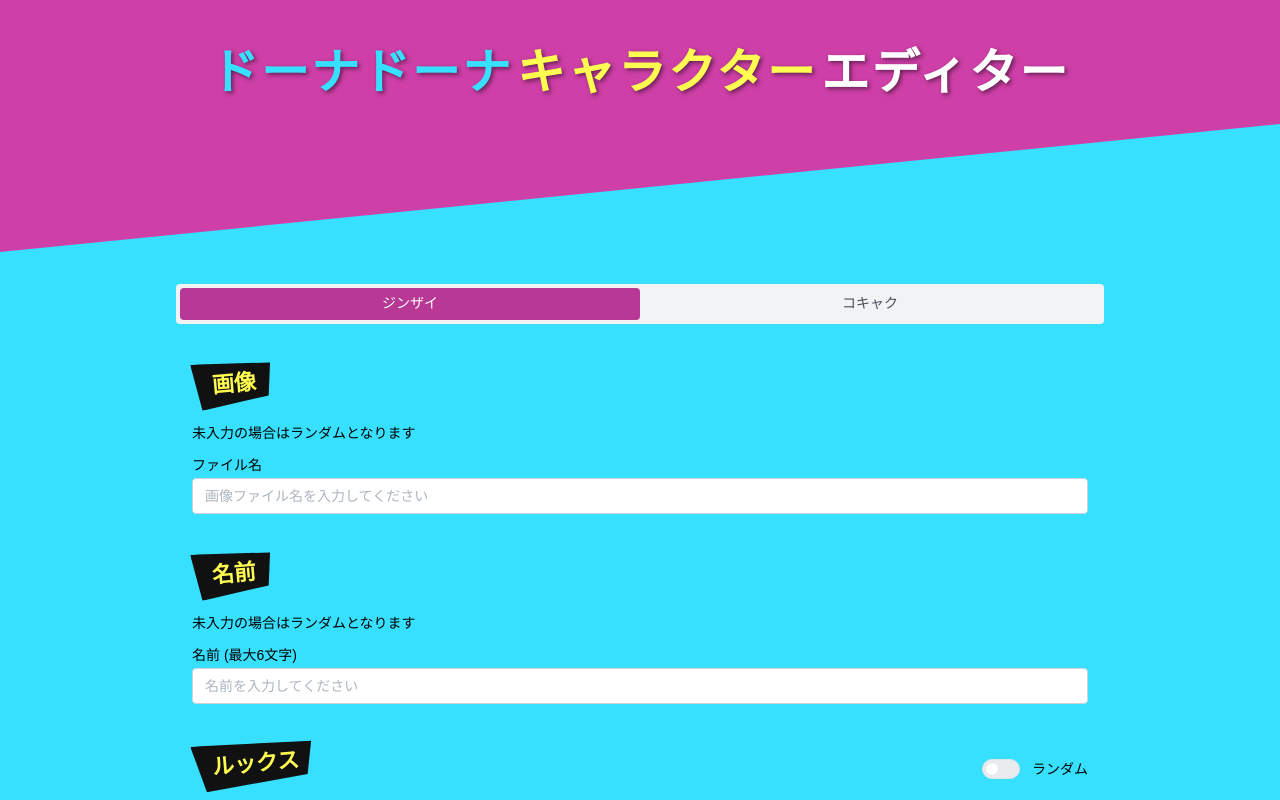
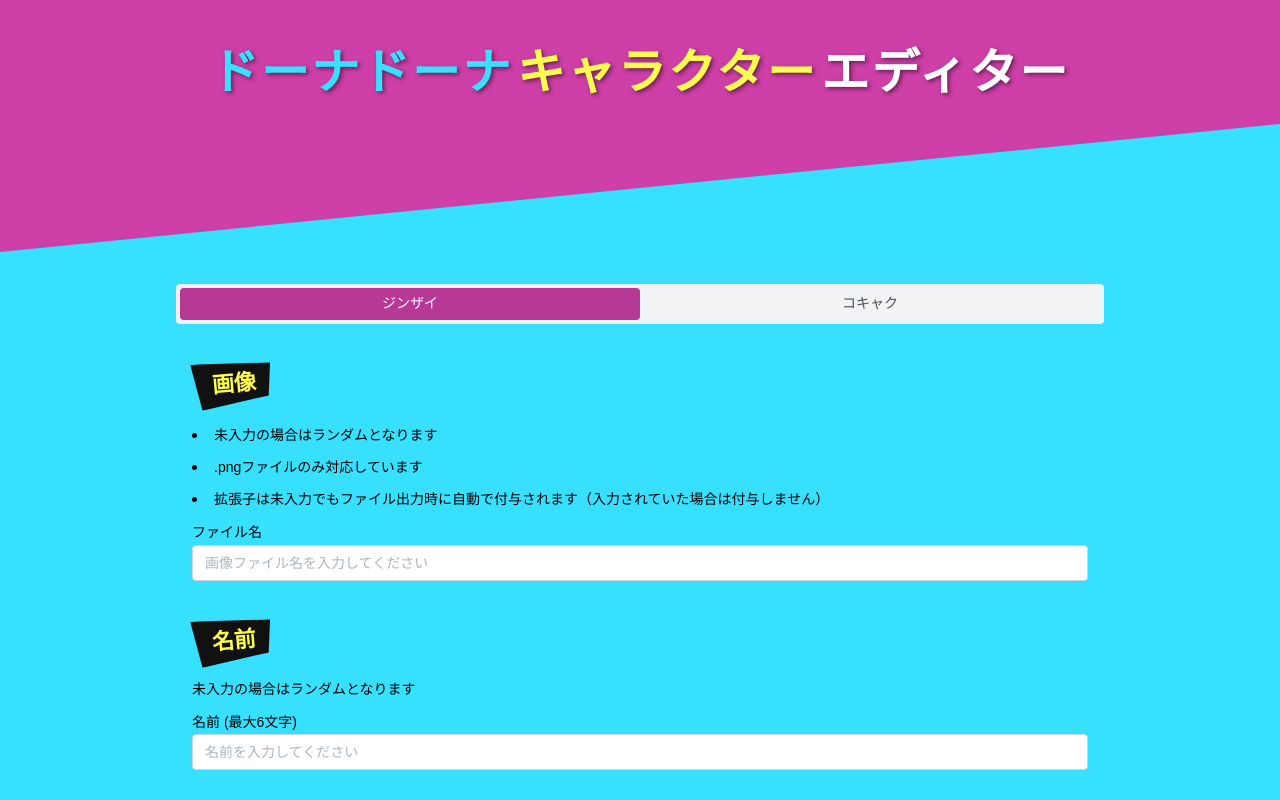
Before and after one commit to darkeroticism/dark-game-character-editor, a React (Vite) app: page / in a window 1280 px wide. Shown: the top 800 px of the page. Built offline with nearby package versions, Linux system fonts and the light colour scheme.

Commit message:
🚸 画像ファイル入力で拡張子を自動補完するように改良

```diff
--- a/src/DohnaDohna/StateToTxtConverter.ts
+++ b/src/DohnaDohna/StateToTxtConverter.ts
@@ -1,10 +1,4 @@
-import {
-  HaruuriCharacterParameter,
-  Jinzai,
-  JinzaiProfileTexts,
-  Kokyaku,
-  rankInfo,
-} from './data';
+import { HaruuriCharacterParameter, Jinzai, JinzaiProfileTexts, Kokyaku, rankInfo } from './data';
 import { Attribute } from './attribute';
 
 // ランク値からINI用の文字列を生成する関数
@@ -47,7 +41,14 @@ const formatProfileRows = (profiles: JinzaiProfileTexts): string => {
 
 // ジンザイのINIコンテンツを生成する関数
 export const generateJinzaiIniContent = (jinzai: Jinzai): string => {
-  const imageRow = jinzai.image === null ? null : `画像=${jinzai.image}`;
+  // 画像ファイル名に.pngがついていなければ付与する
+  const imageFileName =
+    jinzai.image === null
+      ? null
+      : jinzai.image.toLowerCase().endsWith('.png')
+        ? jinzai.image
+        : `${jinzai.image}.png`;
+  const imageRow = imageFileName === null ? null : `画像=${imageFileName}`;
   const nameRow = jinzai.name === null ? null : `名前=${jinzai.name || ''}`;
   const looksRow = jinzai.looks === null ? null : `ルックス=${formatRankValue(jinzai.looks)}`;
   const technicRow =
@@ -76,7 +77,14 @@ export const generateJinzaiIniContent = (jinzai: Jinzai): string => {
 // コキャクのINIコンテンツを生成する関数
 export const generateKokyakuIniContent = (kokyaku: Kokyaku): string => {
   const typeRow = `種類=${kokyaku.characterType}`;
-  const imageRow = kokyaku.image === null ? null : `画像=${kokyaku.image}`;
+  // 画像ファイル名に.pngがついていなければ付与する
+  const imageFileName =
+    kokyaku.image === null
+      ? null
+      : kokyaku.image.toLowerCase().endsWith('.png')
+        ? kokyaku.image
+        : `${kokyaku.image}.png`;
+  const imageRow = imageFileName === null ? null : `画像=${imageFileName}`;
   const nameRow = kokyaku.name === null ? null : `名前=${kokyaku.name}`;
   const incomeRow = kokyaku.income === null ? null : `インカム=${formatRankValue(kokyaku.income)}`;
 
--- a/src/components/JinzaiForm.tsx
+++ b/src/components/JinzaiForm.tsx
@@ -1,6 +1,17 @@
 import { initialRankParamter, Jinzai, rankInfo, maxNameCount } from '../DohnaDohna/data';
 import { Attribute } from '../DohnaDohna/attribute';
-import { TextInput, Textarea, Stack, Title, Box, Slider, Switch, Flex, Text } from '@mantine/core';
+import {
+  TextInput,
+  Textarea,
+  Stack,
+  Title,
+  Box,
+  Slider,
+  Switch,
+  Flex,
+  Text,
+  List,
+} from '@mantine/core';
 import styles from '../styles/Title.module.css';
 import { AttributeDetailTable } from './AttributeDetailTable';
 import { AttributeSelector } from './AttributeSelector';
@@ -92,9 +103,23 @@ export const JinzaiForm = ({ jinzai, onChange, attributes, voices }: JinzaiFormP
         <Title order={3} className={styles.blackYellowTitle}>
           画像
         </Title>
+        <List>
+          <List.Item>
             <Text size="sm" mb="xs">
               未入力の場合はランダムとなります
             </Text>
+          </List.Item>
+          <List.Item>
+            <Text size="sm" mb="xs">
+              .pngファイルのみ対応しています
+            </Text>
+          </List.Item>
+          <List.Item>
+            <Text size="sm" mb="xs">
+              拡張子は未入力でもファイル出力時に自動で付与されます（入力されていた場合は付与しません）
+            </Text>
+          </List.Item>
+        </List>
         <TextInput
           label="ファイル名"
           placeholder="画像ファイル名を入力してください"
@@ -122,7 +147,11 @@ export const JinzaiForm = ({ jinzai, onChange, attributes, voices }: JinzaiFormP
               onChange('name', value);
             }
           }}
-  error={jinzai.name && jinzai.name.length > maxNameCount ? `名前は${maxNameCount}文字以内で入力してください` : ''}
+          error={
+            jinzai.name && jinzai.name.length > maxNameCount
+              ? `名前は${maxNameCount}文字以内で入力してください`
+              : ''
+          }
           maxLength={maxNameCount}
         />
       </Box>
--- a/src/components/KokyakuForm.tsx
+++ b/src/components/KokyakuForm.tsx
@@ -1,6 +1,17 @@
 import { initialRankParamter, Kokyaku, rankInfo, maxNameCount } from '../DohnaDohna/data';
 import { Attribute } from '../DohnaDohna/attribute';
-import { TextInput, Textarea, Stack, Title, Box, Slider, Switch, Flex, Text } from '@mantine/core';
+import {
+  TextInput,
+  Textarea,
+  Stack,
+  Title,
+  Box,
+  Slider,
+  Switch,
+  Flex,
+  Text,
+  List,
+} from '@mantine/core';
 import styles from '../styles/Title.module.css';
 import { AttributeSelector } from './AttributeSelector';
 import { PresentSelector } from './PresentSelector';
@@ -97,9 +108,23 @@ export const KokyakuForm = ({ kokyaku, onChange, attributes }: KokyakuFormProps)
         <Title order={3} className={styles.blackYellowTitle}>
           画像
         </Title>
+        <List>
+          <List.Item>
             <Text size="sm" mb="xs">
               未入力の場合はランダムとなります
             </Text>
+          </List.Item>
+          <List.Item>
+            <Text size="sm" mb="xs">
+              .pngファイルのみ対応しています
+            </Text>
+          </List.Item>
+          <List.Item>
+            <Text size="sm" mb="xs">
+              拡張子は未入力でもファイル出力時に自動で付与されます（入力されていた場合は付与しません）
+            </Text>
+          </List.Item>
+        </List>
         <TextInput
           label="ファイル名"
           placeholder="画像ファイル名を入力してください"
@@ -127,7 +152,11 @@ export const KokyakuForm = ({ kokyaku, onChange, attributes }: KokyakuFormProps)
               onChange('name', value);
             }
           }}
-  error={kokyaku.name && kokyaku.name.length > maxNameCount ? `名前は${maxNameCount}文字以内で入力してください` : ''}
+          error={
+            kokyaku.name && kokyaku.name.length > maxNameCount
+              ? `名前は${maxNameCount}文字以内で入力してください`
+              : ''
+          }
           maxLength={maxNameCount}
         />
       </Box>
```
Lines whose indentation alone changed are shown as unchanged.
